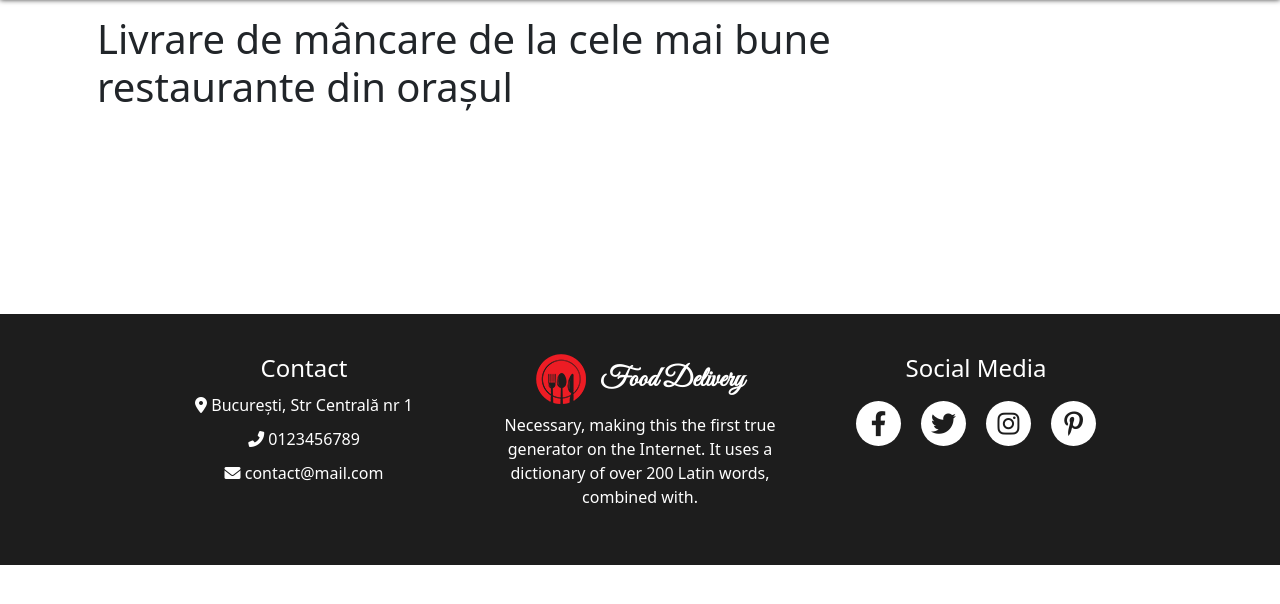
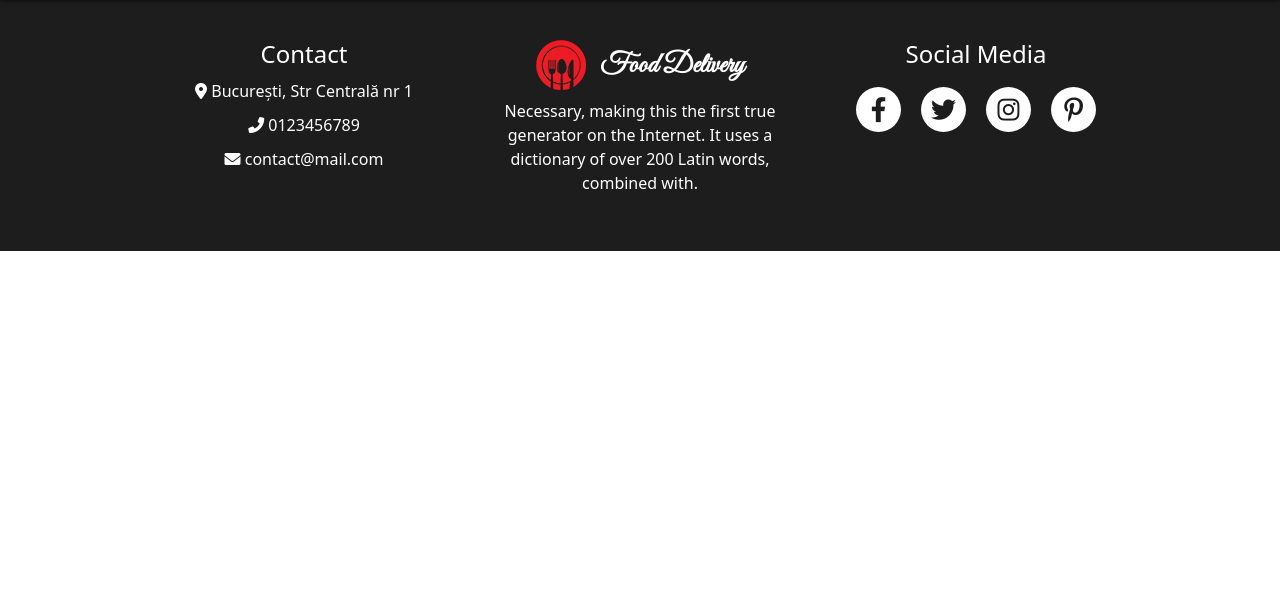
Before and after one commit to MariusChivu/Food-Delivery-FrontEnd, a PHP site: page /cont.php in a window 1280 px wide. Shown: the part 77-681 px from the top of the page. Run offline with PHP 8.4, Linux system fonts and the light colour scheme.

Commit message:
Update cont.php

```diff
--- a/cont.php
+++ b/cont.php
@@ -2,21 +2,9 @@
 include("continut/meniu.php"); ?>
 
 
-<div class='container pagina-oras'>
+<div class='container pagina-cont'>
 	<div class='row'>
-		<div class='col-lg-10'>
-			<div class='bara-header'>
-				<h1>Livrare de mâncare de la cele mai bune restaurante din orașul <strong id='numeOras'></strong></h1>
-			</div>
-		</div>
-	</div>
-</div>
 
-<div class='container oras-restaurant'>
-	<div class='row'>
-			<div class='oras-container-restaurant' id='container-oras-restaurant'>
-				<!-- Continut completat din javascript cu for -->
-			</div>
 
 	</div>
 </div>
```
